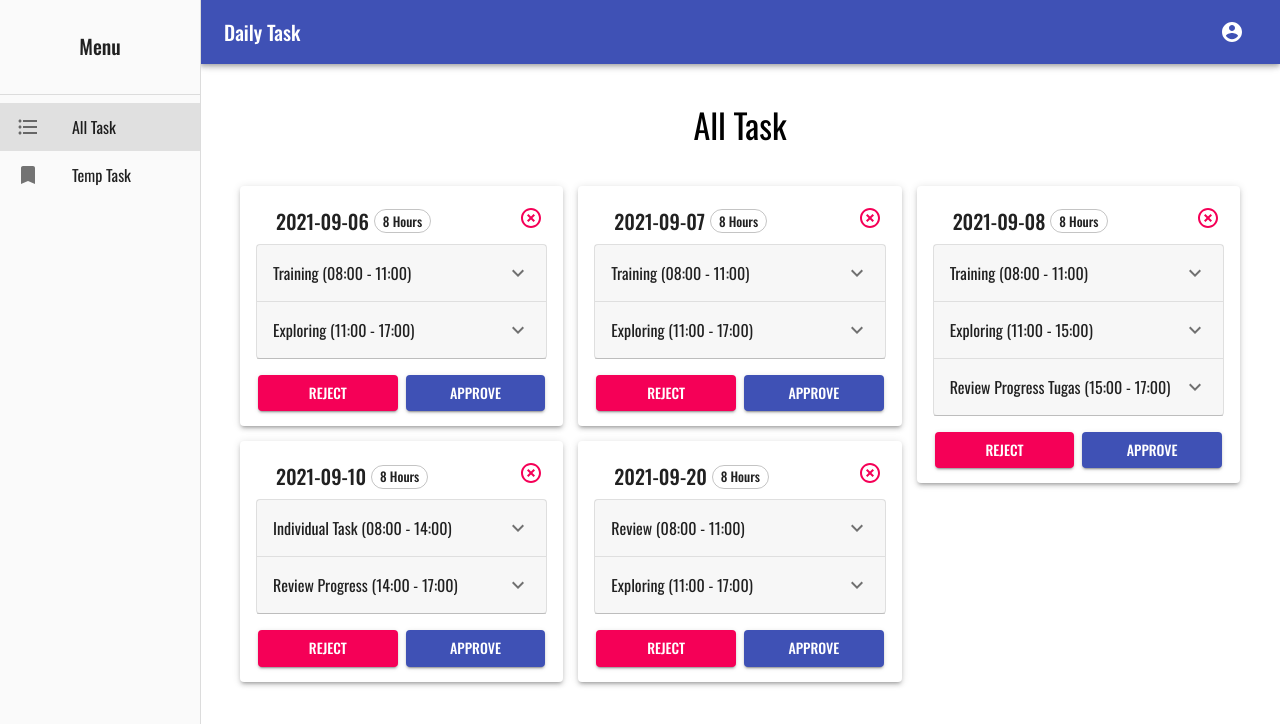
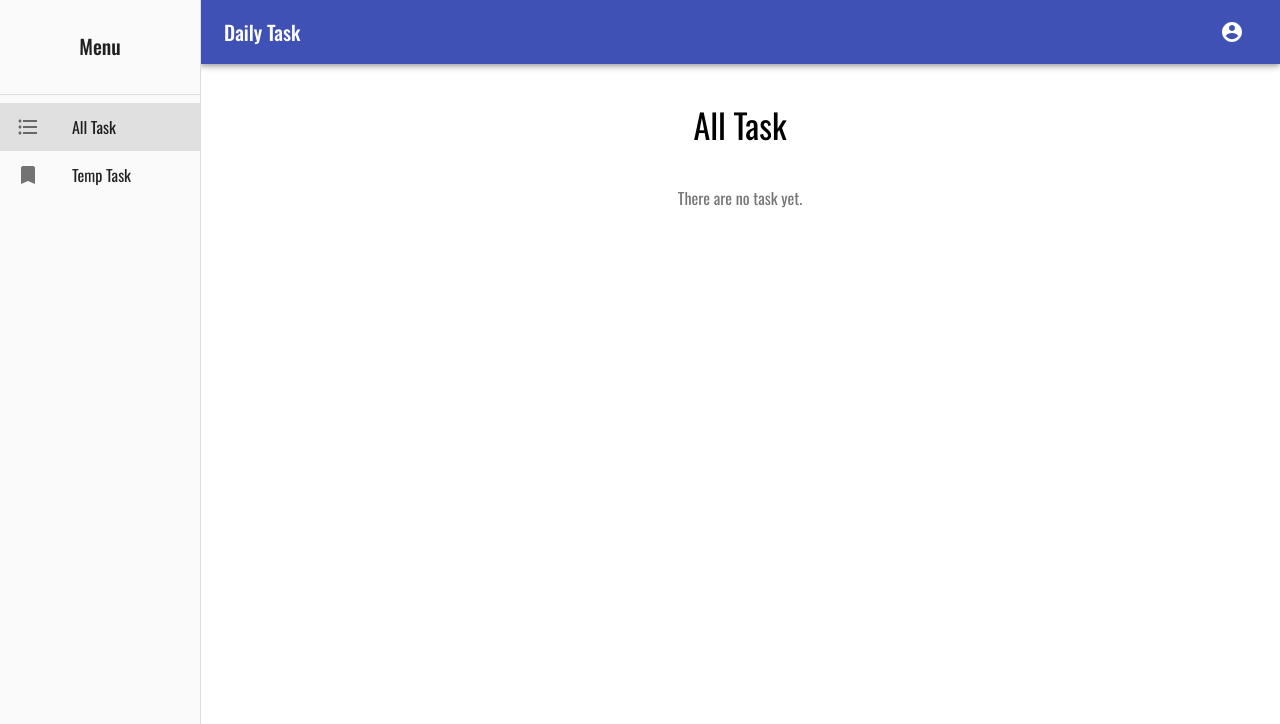
Before and after one commit to MBKM-React/danke-daily-task, a React (Create React App) app: page / in a window 1280 px wide. Shown: the top 724 px of the page. Built offline with nearby package versions, Linux system fonts and the light colour scheme.

Commit message:
Clear All Tasks (MainLayout.js)

```diff
--- a/src/templates/MainLayout.js
+++ b/src/templates/MainLayout.js
@@ -133,50 +133,50 @@ const MainLayout = () => {
 }
 
 const allTempTask = [
-   {
-      id: 1,
-      activityName: 'Training',
-      date: '2021-09-01',
-      startTime: '08:00',
-      endTime: '11:00',
-      taskDescription: 'Penggunaan React Hook\n- useState\n- useEffect\n- useMemo\n- useCallback\n- useContext\n- dsb.',
-      totalDuration: 3,
-      status: "Pending"
-   },
-   {
-      id: 2,
-      activityName: 'Review',
-      date: '2021-09-01',
-      startTime: '11:00',
-      endTime: '17:00',
-      taskDescription: '- Demo Aplikasi\n- Mendapatkan Masukkan\n- UI Improvement\n- Temporary Table',
-      totalDuration: 5,
-      status: "Pending"
-   },
+   // {
+   //    id: 1,
+   //    activityName: 'Training',
+   //    date: '2021-09-01',
+   //    startTime: '08:00',
+   //    endTime: '11:00',
+   //    taskDescription: 'Penggunaan React Hook\n- useState\n- useEffect\n- useMemo\n- useCallback\n- useContext\n- dsb.',
+   //    totalDuration: 3,
+   //    status: "Pending"
+   // },
+   // {
+   //    id: 2,
+   //    activityName: 'Review',
+   //    date: '2021-09-01',
+   //    startTime: '11:00',
+   //    endTime: '17:00',
+   //    taskDescription: '- Demo Aplikasi\n- Mendapatkan Masukkan\n- UI Improvement\n- Temporary Table',
+   //    totalDuration: 5,
+   //    status: "Pending"
+   // },
 ]
 
 const allTasks = [
-   [
-      { "id": 6216, "activityName": "Training", "date": "2021-09-06", "startTime": "08:00", "endTime": "11:00", "taskDescription": "- useMemo\n- useRef", "totalDuration": 3, "status": "Pending" },
-      { "id": 7173, "activityName": "Exploring ", "date": "2021-09-06", "startTime": "11:00", "endTime": "17:00", "taskDescription": "- Manipulasi Element pada DOM dengan useRef\n- Auto Focus Input Element in ReactJS\n- Multiple refs For Handling Form Elements menggunakan React Hook\n- Penggunaan React Hook Form ", "totalDuration": 5, "status": "Pending" }
-   ],
-   [
-      { "id": 7554, "activityName": "Training ", "date": "2021-09-07", "startTime": "08:00", "endTime": "11:00", "taskDescription": "- Review useRef\n- Implementasi React Hook Form\n- useContext\n- useReducer\n- Group Task (1 Person, 1 Page)", "totalDuration": 3, "status": "Pending" },
-      { "id": 78, "activityName": "Exploring", "date": "2021-09-07", "startTime": "11:00", "endTime": "17:00", "taskDescription": "- Penggunaan useCallback\n- Diskusi konsep Group Task", "totalDuration": 5, "status": "Pending" }
-   ],
-   [
-      { "id": 8896, "activityName": "Training", "date": "2021-09-08", "startTime": "08:00", "endTime": "11:00", "taskDescription": "- useCallback\n- Pengerjaan Tugas Individu", "totalDuration": 3, "status": "Pending" },
-      { "id": 1685, "activityName": "Exploring", "date": "2021-09-08", "startTime": "11:00", "endTime": "15:00", "taskDescription": "- Penggunaan React Bootstrap\n- Penggunaan React Icons\n- Penggunaan SweetAlert", "totalDuration": 3, "status": "Pending" },
-      { "id": 4478, "activityName": "Review Progress Tugas", "date": "2021-09-08", "startTime": "15:00", "endTime": "17:00", "taskDescription": "- Demo Tugas\n- Mendapatkan Saran", "totalDuration": 2, "status": "Pending" }
-   ],
-   [
-      { "id": 3267, "activityName": "Individual Task", "date": "2021-09-10", "startTime": "08:00", "endTime": "14:00", "taskDescription": "- Membuat section baru (Temp Task)\n- Membuat tampilan dari Temp Task & All Task\n- Penggunaan Card & Accordion pada Material UI", "totalDuration": 5, "status": "Pending" },
-      { "id": 1206, "activityName": "Review Progress", "date": "2021-09-10", "startTime": "14:00", "endTime": "17:00", "taskDescription": "- Demo Aplikasi\n- Mendapatkan saran perbaikan\n- Mengubah beberapa bagian Component\n- Improve penggunaan warna", "totalDuration": 3, "status": "Pending" }
-   ],
-   [
-      { "id": 2143, "activityName": "Review", "date": "2021-09-20", "startTime": "08:00", "endTime": "11:00", "taskDescription": "- State & Lifecycle in ReactJS", "totalDuration": 3, "status": "Pending" },
-      { "id": 72, "activityName": "Exploring", "date": "2021-09-20", "startTime": "11:00", "endTime": "17:00", "taskDescription": "- React Hook\n- useState\n- useEffect\n- useMemo\n- useRef\n- useContext\n- useReducer\n- useCallback\n- Creating Custom Hooks", "totalDuration": 5, "status": "Pending" }
-   ]
+   // [
+   //    { "id": 6216, "activityName": "Training", "date": "2021-09-06", "startTime": "08:00", "endTime": "11:00", "taskDescription": "- useMemo\n- useRef", "totalDuration": 3, "status": "Pending" },
+   //    { "id": 7173, "activityName": "Exploring ", "date": "2021-09-06", "startTime": "11:00", "endTime": "17:00", "taskDescription": "- Manipulasi Element pada DOM dengan useRef\n- Auto Focus Input Element in ReactJS\n- Multiple refs For Handling Form Elements menggunakan React Hook\n- Penggunaan React Hook Form ", "totalDuration": 5, "status": "Pending" }
+   // ],
+   // [
+   //    { "id": 7554, "activityName": "Training ", "date": "2021-09-07", "startTime": "08:00", "endTime": "11:00", "taskDescription": "- Review useRef\n- Implementasi React Hook Form\n- useContext\n- useReducer\n- Group Task (1 Person, 1 Page)", "totalDuration": 3, "status": "Pending" },
+   //    { "id": 78, "activityName": "Exploring", "date": "2021-09-07", "startTime": "11:00", "endTime": "17:00", "taskDescription": "- Penggunaan useCallback\n- Diskusi konsep Group Task", "totalDuration": 5, "status": "Pending" }
+   // ],
+   // [
+   //    { "id": 8896, "activityName": "Training", "date": "2021-09-08", "startTime": "08:00", "endTime": "11:00", "taskDescription": "- useCallback\n- Pengerjaan Tugas Individu", "totalDuration": 3, "status": "Pending" },
+   //    { "id": 1685, "activityName": "Exploring", "date": "2021-09-08", "startTime": "11:00", "endTime": "15:00", "taskDescription": "- Penggunaan React Bootstrap\n- Penggunaan React Icons\n- Penggunaan SweetAlert", "totalDuration": 3, "status": "Pending" },
+   //    { "id": 4478, "activityName": "Review Progress Tugas", "date": "2021-09-08", "startTime": "15:00", "endTime": "17:00", "taskDescription": "- Demo Tugas\n- Mendapatkan Saran", "totalDuration": 2, "status": "Pending" }
+   // ],
+   // [
+   //    { "id": 3267, "activityName": "Individual Task", "date": "2021-09-10", "startTime": "08:00", "endTime": "14:00", "taskDescription": "- Membuat section baru (Temp Task)\n- Membuat tampilan dari Temp Task & All Task\n- Penggunaan Card & Accordion pada Material UI", "totalDuration": 5, "status": "Pending" },
+   //    { "id": 1206, "activityName": "Review Progress", "date": "2021-09-10", "startTime": "14:00", "endTime": "17:00", "taskDescription": "- Demo Aplikasi\n- Mendapatkan saran perbaikan\n- Mengubah beberapa bagian Component\n- Improve penggunaan warna", "totalDuration": 3, "status": "Pending" }
+   // ],
+   // [
+   //    { "id": 2143, "activityName": "Review", "date": "2021-09-20", "startTime": "08:00", "endTime": "11:00", "taskDescription": "- State & Lifecycle in ReactJS", "totalDuration": 3, "status": "Pending" },
+   //    { "id": 72, "activityName": "Exploring", "date": "2021-09-20", "startTime": "11:00", "endTime": "17:00", "taskDescription": "- React Hook\n- useState\n- useEffect\n- useMemo\n- useRef\n- useContext\n- useReducer\n- useCallback\n- Creating Custom Hooks", "totalDuration": 5, "status": "Pending" }
+   // ]
 ]
 
 export default MainLayout
```
